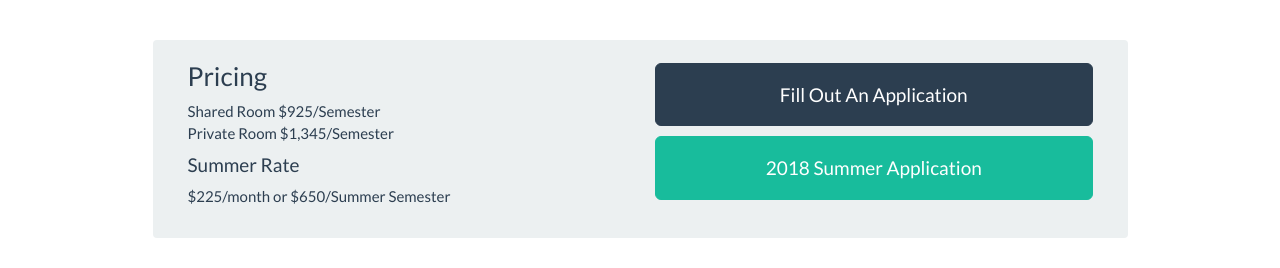
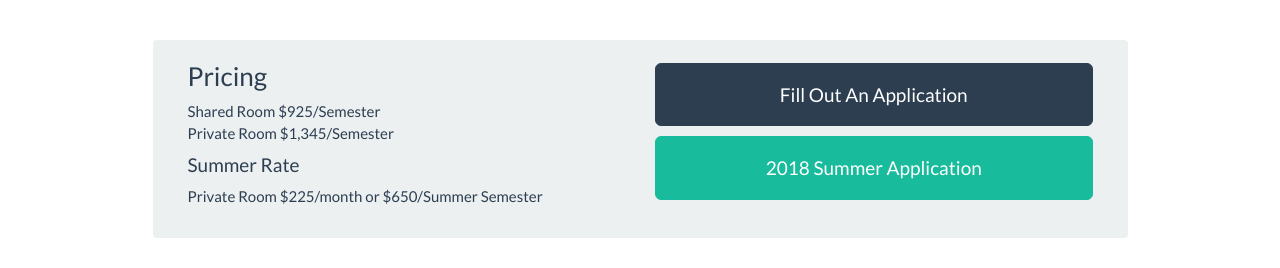
Before and after one commit to michae1duncan/du-suites, a website: page app/whiteHouse.html in a window 1280 px wide. Shown: the part 669-937 px from the top of the page. Drawn offline with Linux system fonts and the light colour scheme.

Commit message:
added Private Room to summer pricing

```diff
--- a/app/whiteHouse.html
+++ b/app/whiteHouse.html
@@ -180,7 +180,7 @@
                         Shared Room $925/Semester<br>
                         Private Room $1,345/Semester<br>
                         <h4>Summer Rate</h4>
-                        $225/month or $650/Summer Semester
+                        Private Room $225/month or $650/Summer Semester
                     </p>
                 </div>
                 <div class="col-sm-6"><br>
```
Also changed, not shown: app/whiteHouseB.html (+1 -1 lines).
